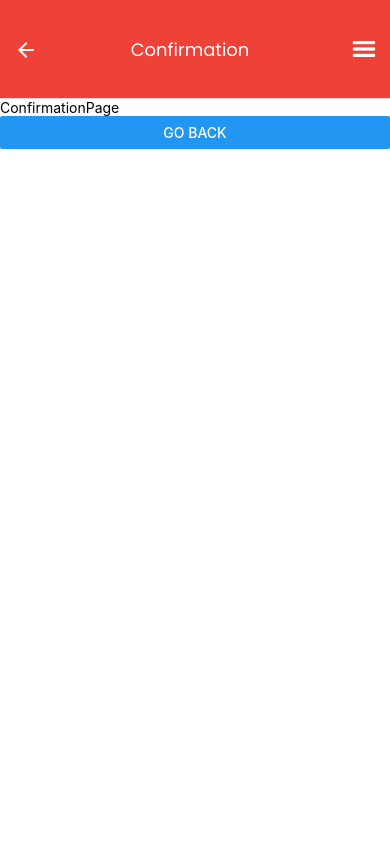
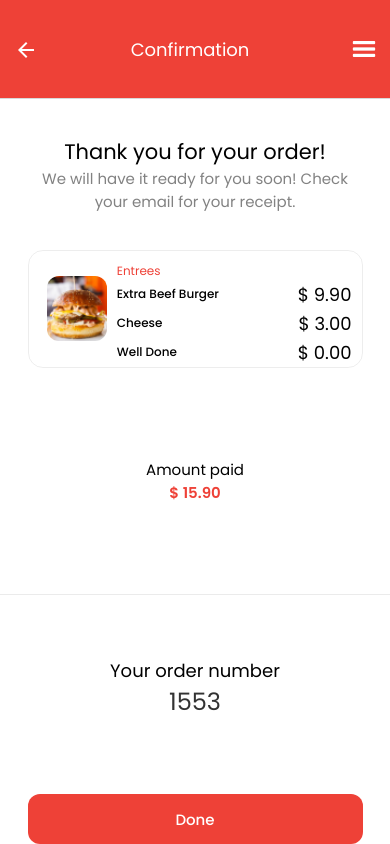
Before and after one commit to bilalsha/delivery-fe, a React Native app: screen /Confirmation in a window 390 px wide. Built offline with nearby package versions, Linux system fonts and the light colour scheme.

Commit message:
Compelte till Comfirmataion Page

```diff
--- /dev/null
+++ b/components/TextRow.jsx
@@ -0,0 +1,23 @@
+import { StyleSheet, Text, View } from "react-native";
+import { globalStyles } from "../styles/globalStyles";
+
+const TextRow = (props) => {
+  return (
+    <View style={{ ...styles.bottomCardTextContainer, ...props.customStyle }}>
+      <Text style={globalStyles.textHeadingSecondary}>{props.title}</Text>
+      <Text style={globalStyles.textHeadingSecondary}>{props.price}</Text>
+    </View>
+  );
+};
+
+export default TextRow;
+
+const styles = StyleSheet.create({
+  bottomCardTextContainer: {
+    flexDirection: "row",
+    justifyContent: "space-between",
+    marginLeft: 20,
+    marginRight: 20,
+    marginTop: 20,
+  },
+});
--- a/pages/CartPage.jsx
+++ b/pages/CartPage.jsx
@@ -1,5 +1,6 @@
-import { StyleSheet, Text, View } from "react-native";
+import { StyleSheet, Text, View, Image } from "react-native";
 import PaymentWithButton from "../components/PaymentWithButton";
+import TextRow from "../components/TextRow";
 import { globalStyles } from "../styles/globalStyles";
 const CartPage = ({ navigation }) => {
   const onPressCartButton = () => {
@@ -7,26 +8,51 @@ const CartPage = ({ navigation }) => {
   };
   return (
     <View style={{ flex: 1 }}>
-      <View style={styles.card}></View>
+      {/* Top Card  */}
+      <View style={styles.topCard}>
+        <View style={styles.topCardContainer1}>
+          <View style={styles.topCardImageContainer}>
+            <Image
+              source={require("../assets/images/cart.png")}
+              style={styles.imageStyle}
+            />
+          </View>
+          <View style={styles.topCardTextContainer}>
+            <Text style={globalStyles.textProductCategory}>Entrees</Text>
+            <Text style={globalStyles.textProductName}>Extra Beef Burger</Text>
+            <Text style={globalStyles.textProductPrice}>$ 9.90</Text>
+          </View>
+          <View style={styles.topCardCounterContainer}>
+            <Text>Counter</Text>
+          </View>
+        </View>
+        <View style={styles.topCardContainer2}>
+          <View style={{ flex: 1, marginRight: 10, marginBottom: 10 }}></View>
+          <View style={{ flex: 2, marginTop: 10, marginBottom: 10 }}>
+            <View style={styles.topCardTextContainer2}>
+              <Text style={globalStyles.textProductName}>Cheese</Text>
+              <Text style={globalStyles.textProductPrice}>$ 3.00</Text>
+            </View>
+            <View style={styles.topCardTextContainer2}>
+              <Text style={globalStyles.textProductName}>Well Done</Text>
+              <Text style={globalStyles.textProductPrice}>$ 0.00</Text>
+            </View>
+          </View>
+          <View style={styles.topCardCounterContainer2}>
+            <Text>Counter</Text>
+          </View>
+        </View>
+      </View>
       <View style={{ flex: 1 }}></View>
       <View style={styles.bottomCard}>
-        <View style={styles.bottomCardTextContainer}>
-          <Text style={globalStyles.textHeadingSecondary}>Sub total</Text>
-          <Text style={globalStyles.textHeadingSecondary}>$ 12.80</Text>
-        </View>
-        <View
-          style={{
-            ...styles.bottomCardBorderStyle,
-            ...styles.bottomCardTextContainer,
-          }}
-        >
-          <Text style={globalStyles.textHeadingSecondary}>Tax</Text>
-          <Text style={globalStyles.textHeadingSecondary}>$3.00</Text>
-        </View>
-        <View style={styles.bottomCardTextContainer}>
-          <Text style={globalStyles.textHeadingSecondary}>Total</Text>
-          <Text style={globalStyles.textHeadingSecondary}>$15.80</Text>
-        </View>
+        <TextRow title="Sub total" price="$ 12.80" customStyle={{}} />
+        <TextRow
+          title="Tax"
+          price="$ 3.00"
+          customStyle={styles.bottomCardBorderStyle}
+        />
+        <TextRow title="Total" price="$ 15.80" customStyle={{}} />
+
         <View style={styles.paymentWithButtonContainer}>
           <PaymentWithButton
             title="Select Payment"
@@ -42,10 +68,10 @@ const CartPage = ({ navigation }) => {
 export default CartPage;
 
 const styles = StyleSheet.create({
-  card: {
-    flex: 1,
+  topCard: {
     margin: 15,
     borderRadius: 15,
+    height: 200,
     // shadowColor: "#00000014",
     borderWidth: 1,
     // overflow: "hidden",
@@ -53,8 +79,52 @@ const styles = StyleSheet.create({
     // shadowOpacity: 2,
     borderColor: "#00000012",
   },
+  topCardContainer1: {
+    flex: 1,
+    margin: 10,
+    flexDirection: "row",
+    justifyContent: "space-around",
+  },
+  topCardContainer2: {
+    flex: 1,
+    margin: 10,
+    flexDirection: "row",
+  },
+  topCardImageContainer: {
+    flex: 1,
+    flexDirection: "row",
+    justifyContent: "flex-end",
+    alignItems: "center",
+    marginRight: 10,
+  },
+  topCardTextContainer: {
+    flex: 2,
+    justifyContent: "center",
+  },
+  topCardTextContainer2: {
+    flexDirection: "row",
+    justifyContent: "space-between",
+    alignItems: "center",
+  },
+  topCardCounterContainer: {
+    flex: 1.5,
+    justifyContent: "flex-end",
+    alignItems: "center",
+  },
+  topCardCounterContainer2: {
+    justifyContent: "flex-start",
+    alignItems: "center",
+    flex: 1.5,
+    marginTop: 10,
+  },
+  imageStyle: {
+    height: 65,
+    width: 60,
+    borderRadius: 12,
+  },
+
   bottomCard: {
-    flex: 1.5,
+    height: 250,
     borderTopColor: "#00000014",
     borderTopWidth: 1,
   },
@@ -65,6 +135,7 @@ const styles = StyleSheet.create({
     marginRight: 20,
     marginTop: 20,
   },
+  bottomCardNone: {},
   bottomCardBorderStyle: {
     borderBottomColor: "#BDBDBD",
     borderStyle: "dotted",
--- a/pages/ConfirmationPage.jsx
+++ b/pages/ConfirmationPage.jsx
@@ -1,11 +1,132 @@
-import { StyleSheet, Text, View, Button } from "react-native";
+import { StyleSheet, Text, View, Image } from "react-native";
+import { globalStyles } from "../styles/globalStyles";
+import CustomLargeButton from "../components/CustomLargeButton";
 const ConfirmationPage = ({ navigation }) => {
   return (
-    <View>
-      <Text>ConfirmationPage</Text>
-      <Button title="Go back" onPress={() => navigation.goBack()} />
+    <View style={{ flex: 1 }}>
+      <View style={styles.container1}>
+        <View style={{ width: 335 }}>
+          <Text style={globalStyles.textHeading}>
+            Thank you for your order!
+          </Text>
+        </View>
+        <View style={{ width: 335 }}>
+          <Text
+            style={{ ...globalStyles.textHeadingSecondary, color: "#828282" }}
+          >
+            We will have it ready for you soon! Check your email for your
+            receipt.
+          </Text>
+        </View>
+      </View>
+      <View style={{ alignItems: "center" }}>
+        <View
+          style={{
+            ...styles.topCard,
+            flexDirection: "row",
+          }}
+        >
+          <View style={styles.topCardImageContainer}>
+            <Image
+              source={require("../assets/images/cart.png")}
+              style={styles.imageStyle}
+            />
+          </View>
+          <View style={{ flex: 3, paddingRight: 10 }}>
+            <View
+              style={{
+                justifyContent: "flex-start",
+                flex: 1,
+                flexDirection: "row",
+                alignItems: "flex-end",
+              }}
+            >
+              <Text style={globalStyles.textProductCategory}>Entrees</Text>
+            </View>
+            <View style={styles.rowText}>
+              <Text style={globalStyles.textProductName}>
+                Extra Beef Burger
+              </Text>
+              <Text style={globalStyles.textProductPrice}>$ 9.90</Text>
+            </View>
+            <View style={styles.rowText}>
+              <Text style={globalStyles.textProductName}>Cheese</Text>
+              <Text style={globalStyles.textProductPrice}>$ 3.00</Text>
+            </View>
+            <View style={styles.rowText}>
+              <Text style={globalStyles.textProductName}>Well Done</Text>
+              <Text style={globalStyles.textProductPrice}>$ 0.00</Text>
+            </View>
+          </View>
+        </View>
+      </View>
+      <View
+        style={{ flex: 1.5, justifyContent: "center", alignItems: "center" }}
+      >
+        <Text style={globalStyles.textHeadingSecondary}>Amount paid</Text>
+        <Text style={globalStyles.textFinalAmount}>$ 15.90</Text>
+      </View>
+      <View style={{ ...styles.bottomCard }}>
+        <View
+          style={{
+            flex: 3,
+            justifyContent: "center",
+            alignItems: "center",
+          }}
+        >
+          <Text style={globalStyles.textProductPrice}>Your order number</Text>
+          <Text style={globalStyles.textOrderNumber}>1553</Text>
+        </View>
+        <View style={styles.buttonContainer}>
+          <CustomLargeButton title="Done" />
+        </View>
+      </View>
     </View>
   );
 };
 
 export default ConfirmationPage;
+
+const styles = StyleSheet.create({
+  topCard: {
+    // margin: 15,
+    width: 335,
+    borderRadius: 15,
+    borderWidth: 1,
+    borderColor: "#00000012",
+    height: 118,
+  },
+  topCardImageContainer: {
+    flex: 1,
+    flexDirection: "row",
+    justifyContent: "flex-end",
+    alignItems: "center",
+    marginRight: 10,
+  },
+  imageStyle: {
+    height: 65,
+    width: 60,
+    borderRadius: 12,
+  },
+  bottomCard: {
+    height: 250,
+    borderTopColor: "#00000014",
+    borderTopWidth: 1,
+  },
+  buttonContainer: {
+    justifyContent: "flex-end",
+    alignItems: "center",
+    flex: 1,
+  },
+  container1: {
+    flex: 1,
+    justifyContent: "center",
+    alignItems: "center",
+  },
+  rowText: {
+    flexDirection: "row",
+    justifyContent: "space-between",
+    alignItems: "center",
+    flex: 1,
+  },
+});
--- a/pages/DetailsPage.jsx
+++ b/pages/DetailsPage.jsx
@@ -149,5 +149,6 @@ const styles = StyleSheet.create({
   paymentWithButtonContainer: {
     flex: 1,
     justifyContent: "flex-end",
+    alignItems: "center",
   },
 });
--- a/pages/LocationPage.jsx
+++ b/pages/LocationPage.jsx
@@ -45,7 +45,7 @@ const styles = StyleSheet.create({
     justifyContent: "space-between",
   },
   buttonContainer: {
-    width: 335,
+    alignItems: "center",
     flex: 1,
     justifyContent: "flex-end",
   },
--- a/pages/PaymentPage.jsx
+++ b/pages/PaymentPage.jsx
@@ -51,8 +51,8 @@ const styles = StyleSheet.create({
     alignItems: "flex-start",
   },
   buttonContainer: {
-    width: 335,
     flex: 1.5,
     justifyContent: "flex-end",
+    alignItems: "center",
   },
 });
--- a/pages/StartPage.jsx
+++ b/pages/StartPage.jsx
@@ -49,8 +49,9 @@ const styles = StyleSheet.create({
     alignItems: "flex-start",
   },
   buttonContainer: {
-    width: 335,
+    // width: 335,
     flex: 2,
     justifyContent: "flex-end",
+    alignItems: "center",
   },
 });
--- a/styles/globalStyles.jsx
+++ b/styles/globalStyles.jsx
@@ -3,22 +3,22 @@ import { StyleSheet } from "react-native";
 export const globalStyles = StyleSheet.create({
   textHeading: {
     fontFamily: "Poppins400",
-    fontWeight: "400",
     fontSize: 21,
     textAlign: "center",
+    fontStyle: "normal",
   },
   textHeadingSecondary: {
     fontFamily: "Poppins400",
     fontSize: 15,
     textAlign: "center",
     fontStyle: "normal",
-    fontWeight: "400",
   },
   textButton: {
     fontFamily: "Poppins500",
     fontSize: 15,
     textAlign: "center",
     color: "#FFFFFF",
+    fontStyle: "normal",
   },
   ButtonContainer: {
     width: 153,
@@ -31,6 +31,22 @@ export const globalStyles = StyleSheet.create({
     fontSize: 11,
     fontFamily: "Poppins400",
     textAlign: "center",
+    fontStyle: "normal",
+  },
+  textProductCategory: {
+    fontFamily: "Poppins400",
+    color: "#EE4137",
+    fontSize: 12,
+    fontStyle: "normal",
+  },
+  textProductName: {
+    fontFamily: "Poppins500",
+    fontSize: 12,
+    fontStyle: "normal",
+  },
+  textProductPrice: {
+    fontFamily: "Poppins400",
+    fontSize: 18,
     fontStyle: "normal",
   },
   innerContainer: {
@@ -50,4 +66,17 @@ export const globalStyles = StyleSheet.create({
     height: 50,
     borderRadius: 15,
   },
+  textOrderNumber: {
+    fontFamily: "Poppins400",
+    color: "#333333",
+    fontSize: 24,
+    fontStyle: "normal",
+  },
+  textFinalAmount: {
+    fontFamily: "Poppins600",
+    fontSize: 15,
+    textAlign: "center",
+    color: "#EE4137",
+    fontStyle: "normal",
+  },
 });
```
Also changed, not shown: assets/images/cart.png (added).
